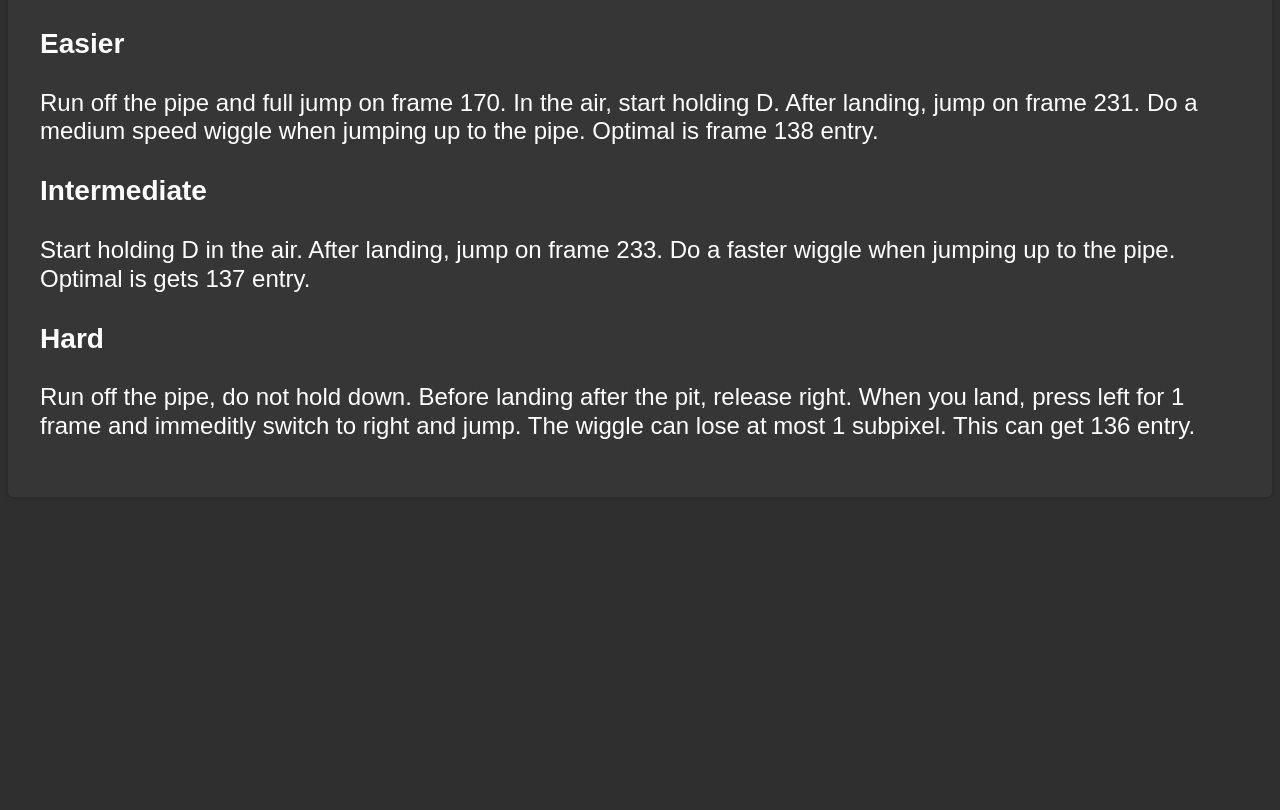
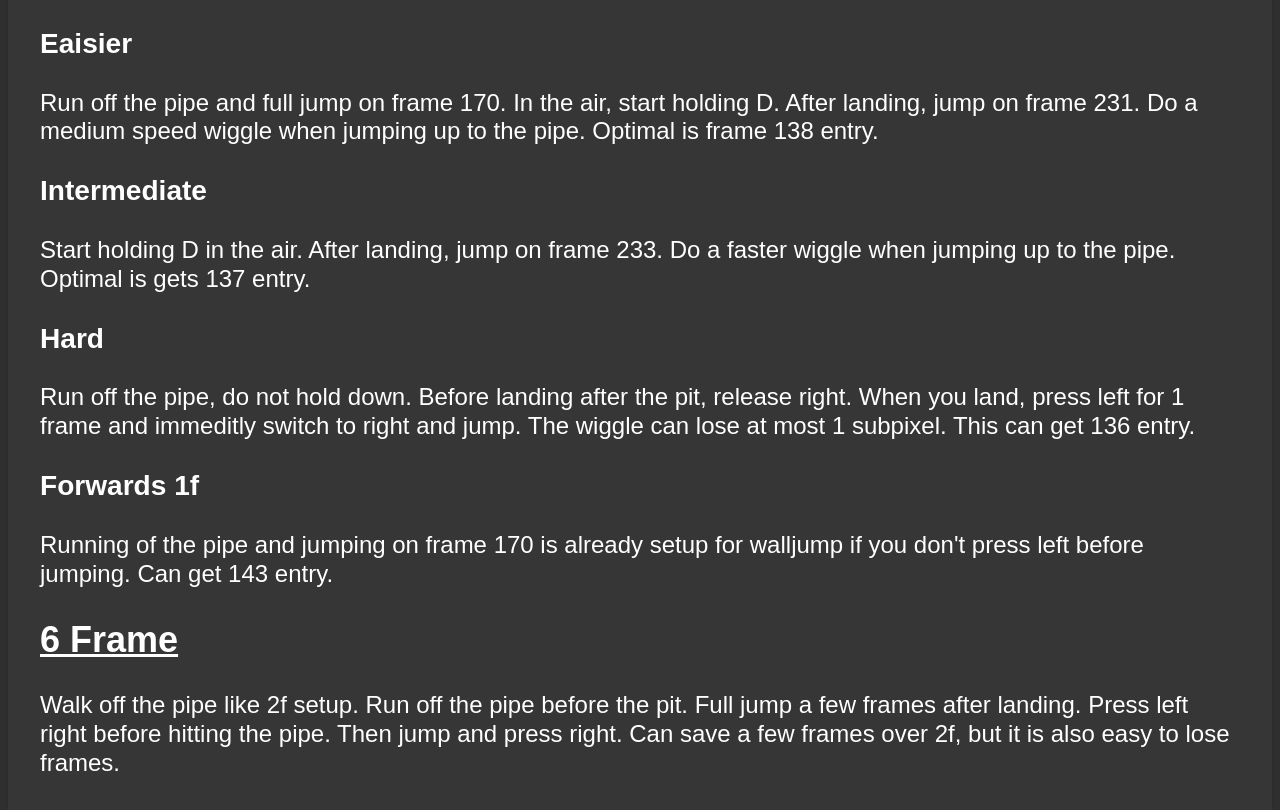
Before and after one commit to 108Pi/hello-world, a plain HTML site: page 8-4.html in a window 1280 px wide. Shown: the part 554-1364 px from the top of the page. Before the commit the page ends 1075 px from the top, so only its background shows below. Drawn offline with Linux system fonts and the light colour scheme.

Commit message:
Added forwards 1f and 6f

```diff
--- a/8-4.html
+++ b/8-4.html
@@ -57,6 +57,7 @@
     <nav>
         <a href="#2Frame">2 Frame</a>
         <a href="#1Frame">1 Frame</a>
+		<a href="#6Frame">6 Frame</a>
     </nav>
     <div class="container">
         <section id="2Frame">
@@ -65,13 +66,19 @@
         </section>
         <section id="1Frame">
             <h2>1 Frame</h2>
-			<h3>Easier</h3>
+			<h3>Eaisier</h3>
             <p>Run off the pipe and full jump on frame 170. In the air, start holding D. After landing, jump on frame 231. Do a medium speed wiggle when jumping up to the pipe. Optimal is frame 138 entry. </p>
 			<h3>Intermediate</h3>
 			<p>Start holding D in the air. After landing, jump on frame 233. Do a faster wiggle when jumping up to the pipe. Optimal is gets 137 entry.</p>
 			<h3>Hard</h3>
-			<p>Run off the pipe, do not hold down. Before landing after the pit, release right. When you land, press left for 1 frame and immeditly switch to right and jump. The wiggle can lose at most 1 subpixel. This can get 136 entry.
+			<p>Run off the pipe, do not hold down. Before landing after the pit, release right. When you land, press left for 1 frame and immeditly switch to right and jump. The wiggle can lose at most 1 subpixel. This can get 136 entry. </p>
+			<h3>Forwards 1f</h3>
+			<p>Running of the pipe and jumping on frame 170 is already setup for walljump if you don't press left before jumping. Can get 143 entry.</p>
 		</section>
+		    <section id="6Frame">
+            <h2>6 Frame</h2>
+            <p>Walk off the pipe like 2f setup. Run off the pipe before the pit. Full jump a few frames after landing. Press left right before hitting the pipe. Then jump and press right. Can save a few frames over 2f, but it is also easy to lose frames. </p>
+			</section>
     </div>
     <footer>
         <p></p>
```
